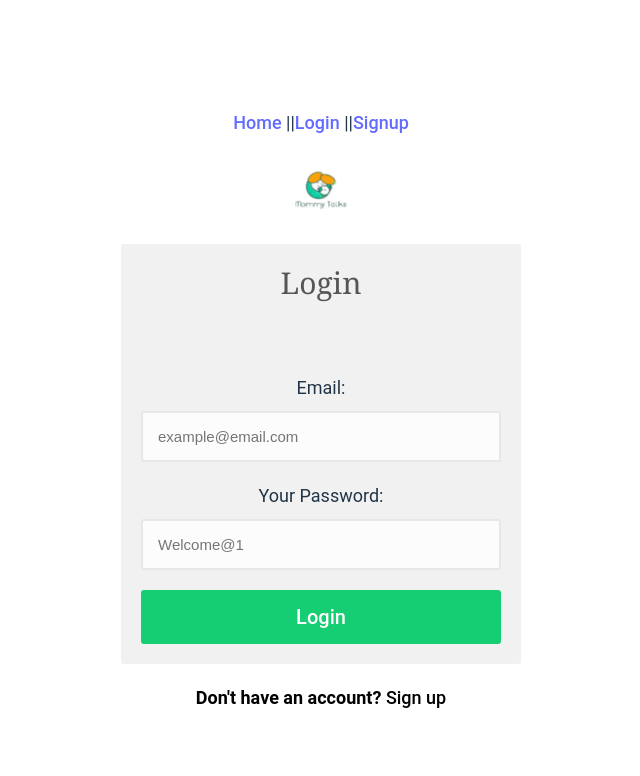
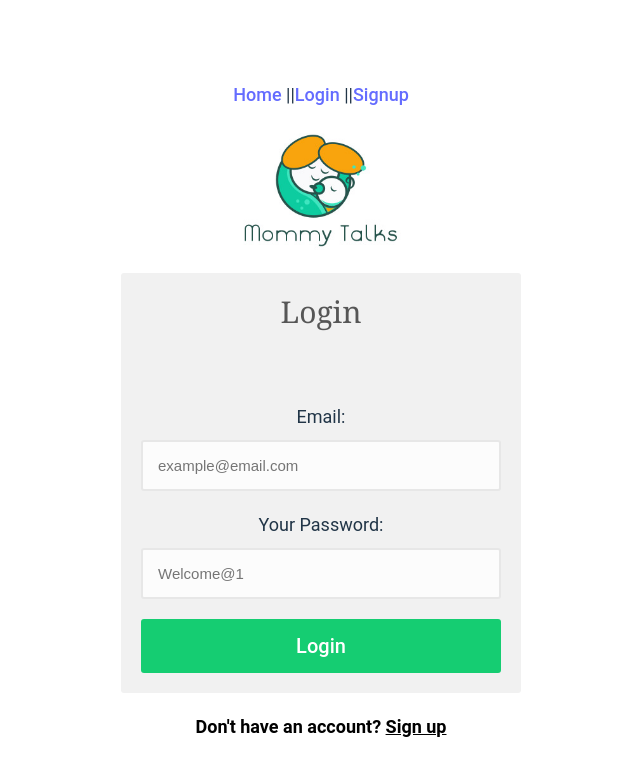
Before and after one commit to anamika8/Mommy-Talks, a React (Vite) app in the folder frontend/: page /login in a window 1280 px wide. Shown: the top 776 px of the page, without its empty margins (319-959 px from the left). Built offline with nearby package versions, Linux system fonts and the light colour scheme.

Commit message:
added styles for login page

```diff
--- a/frontend/src/components/login/Login.css
+++ b/frontend/src/components/login/Login.css
@@ -28,7 +28,7 @@ fieldset {
   margin: 0;
 }
 
-.logo {
+.symbol {
   display: block;
   width: auto;
   height: 160px;
@@ -92,8 +92,6 @@ button[type="submit"] {
   so we have to restore them ourselves. This focus outline is an
   a11y MUST for keyboard users! Note that we are NOT expecting you
   to know this. You can read more about the issue & the fix at:
-
-  https://thinkful-ed.github.io/firefox-focus-bug-demo/
   */
 input[type="email"]:focus,
 input[type="password"]:focus,
@@ -103,7 +101,7 @@ button[type="submit"]:focus {
  outline: auto 2px #87ceeb;
  /* Preseve default focus behavior in webkit browsers */
  outline: auto 5px -webkit-focus-ring-color;
- box-shadow: 0;
+ box-shadow: none;
 }
 
 
@@ -145,12 +143,15 @@ button[type="submit"]:focus {
 }
 
 .footer a {
-  color:black;
+  color: black;
+  text-decoration: underline;
+  font-weight: bold;
 }
 
 .footer a:hover {
   color: darkblue;
 }
+
 
 @media only screen and (max-width: 380px) {
 
@@ -158,7 +159,7 @@ body {
   font-size: 14px;
 }
 
-.logo {
+.symbol {
   width: auto;
   height: 160px;
 }
@@ -180,7 +181,7 @@ body {
   font-size: 15px;
 }
 
-.logo {
+.symbol {
   width: auto;
   height: 180px;
 }
@@ -206,7 +207,7 @@ body {
 .login-form {
   width: 500px;
 }
-.logo{
+.symbol{
   width: auto;
   height: 200px;
 }
@@ -232,7 +233,7 @@ button[type="submit"] {
 }
 
 @media only screen and (min-width: 1031px) {
-  .logo {
+  .symbol {
     display: block;
     width: auto;
     height: 165px;
--- a/frontend/src/components/login/Login.tsx
+++ b/frontend/src/components/login/Login.tsx
@@ -1,6 +1,6 @@
 import React, { useState } from "react";
 import { useNavigate } from "react-router-dom";
-import logo from './logo.jpg';
+import symbol from './logo.jpg';
 import "./login.css";
 
 export const Login = () => {
@@ -16,7 +16,7 @@ export const Login = () => {
 export const Header = () => {
     return (
         <header role="banner">
-            <img src={logo} alt="caption" className="logo" />
+            <img src={symbol} alt="caption" className="symbol"/>
         </header>
     );
 };
```
